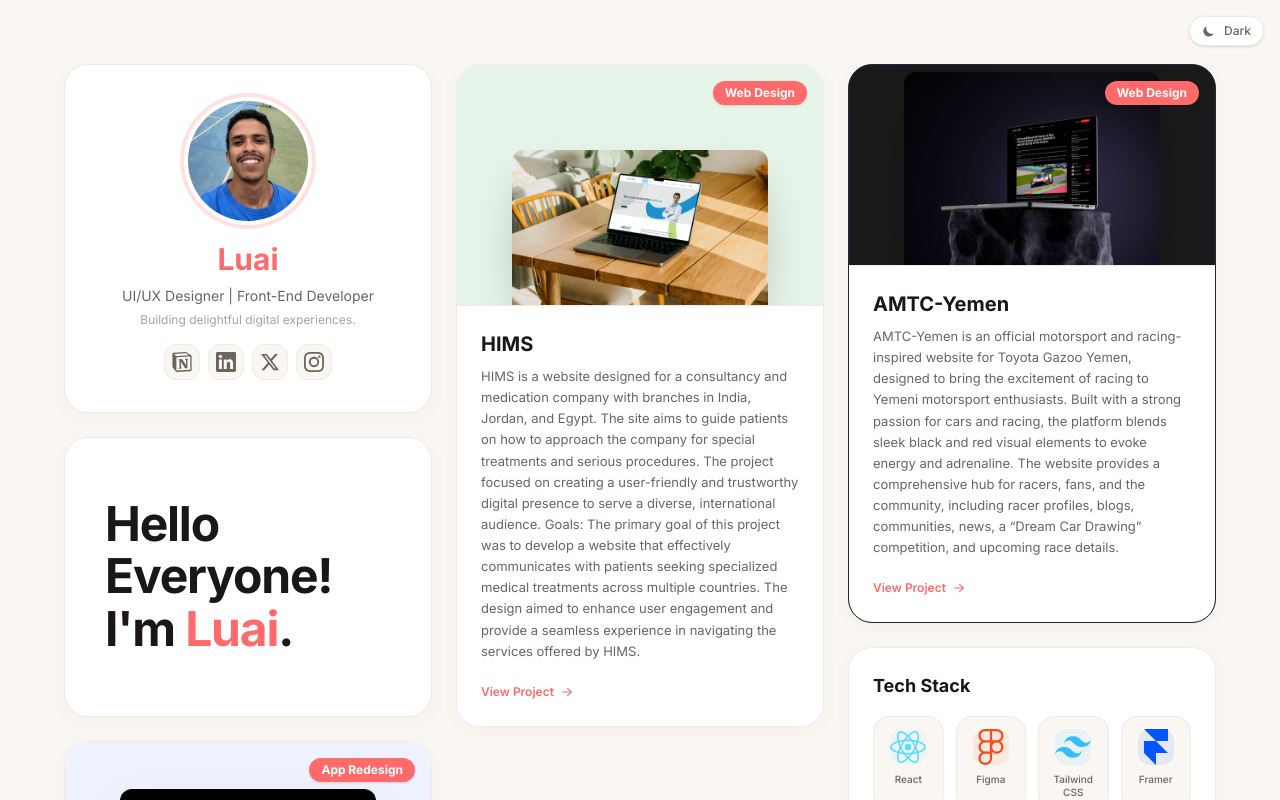
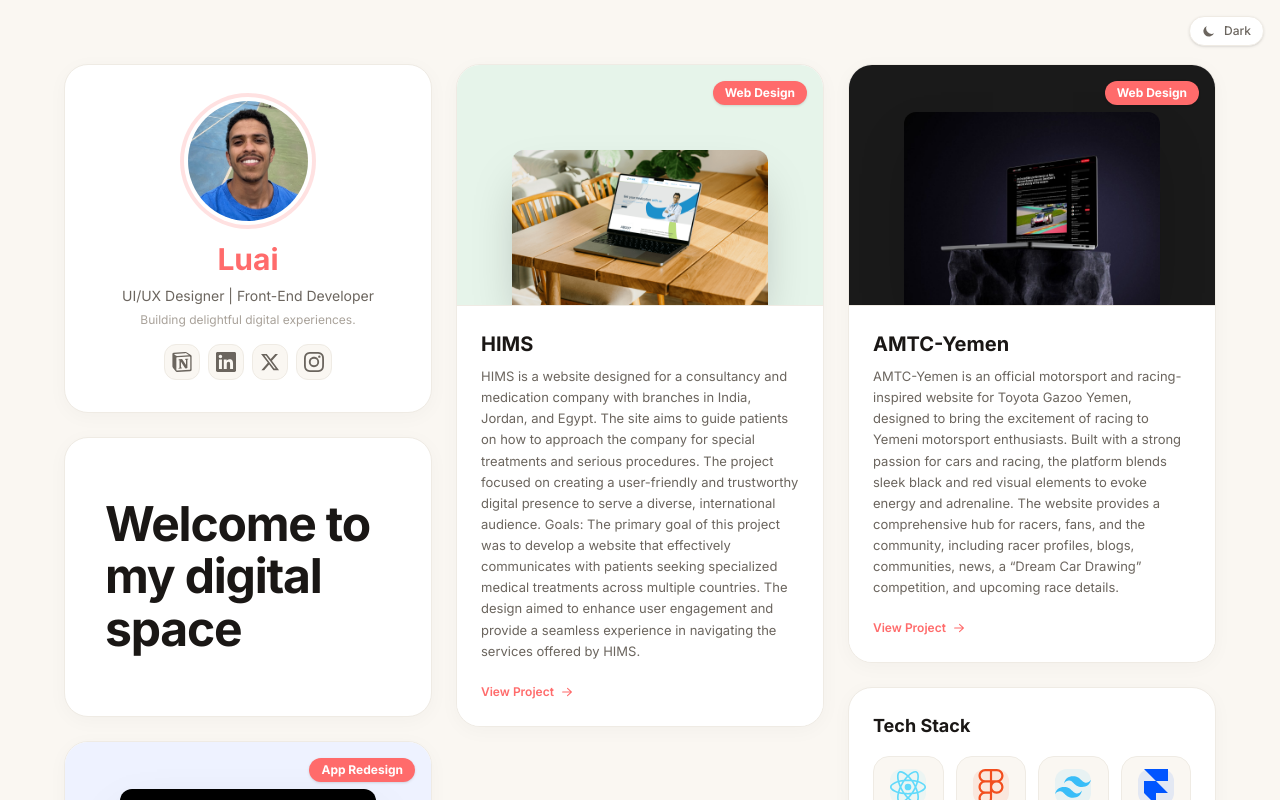
Before and after one commit to LuaiAlaghbri/lewispace-portofolio, a React (Vite) app: page / in a window 1280 px wide. Shown: the top 800 px of the page. Built offline with nearby package versions, Linux system fonts and the light colour scheme.

Commit message:
UI: Remove redundant name from greeting card

```diff
--- a/src/App.jsx
+++ b/src/App.jsx
@@ -183,8 +183,7 @@
                 <ScrollReveal delay={60}>
                   <div className="bento-card p-10 flex flex-col justify-center min-h-[280px]">
                     <h2 className="text-5xl font-bold leading-[1.1] tracking-tight" style={{ color: "var(--t-t1)" }}>
-                      {personalInfo.greeting} <br />
-                      I'm <span style={{ color: "var(--color-accent)" }}>{personalInfo.name}</span>.
+                      {personalInfo.greeting}
                     </h2>
                   </div>
                 </ScrollReveal>
--- a/src/data/portfolio.js
+++ b/src/data/portfolio.js
@@ -6,7 +6,7 @@
   "name": "Luai",
   "roles": "UI/UX Designer | Front-End Developer",
   "bio": "Building delightful digital experiences.",
-  "greeting": "Hello Everyone!",
+  "greeting": "Welcome to my digital space",
   "location": "Sana'a, Yemen",
   "availability": "Open to remote"
 };
@@ -235,7 +235,7 @@
     "title": "AMTC-Yemen",
     "description": "AMTC-Yemen is an official motorsport and racing-inspired website for Toyota Gazoo Yemen, designed to bring the excitement of racing to Yemeni motorsport enthusiasts. Built with a strong passion for cars and racing, the platform blends sleek black and red visual elements to evoke energy and adrenaline. The website provides a comprehensive hub for racers, fans, and the community, including racer profiles, blogs, communities, news, a “Dream Car Drawing” competition, and upcoming race details.",
     "category": "Web Design",
-    "theme": "dark",
+    "theme": "white",
     "imageBgColor": "#1A1A1A",
     "imageUrl": "/projects/gazoo.jpeg",
     "link": "/project/4",
```
